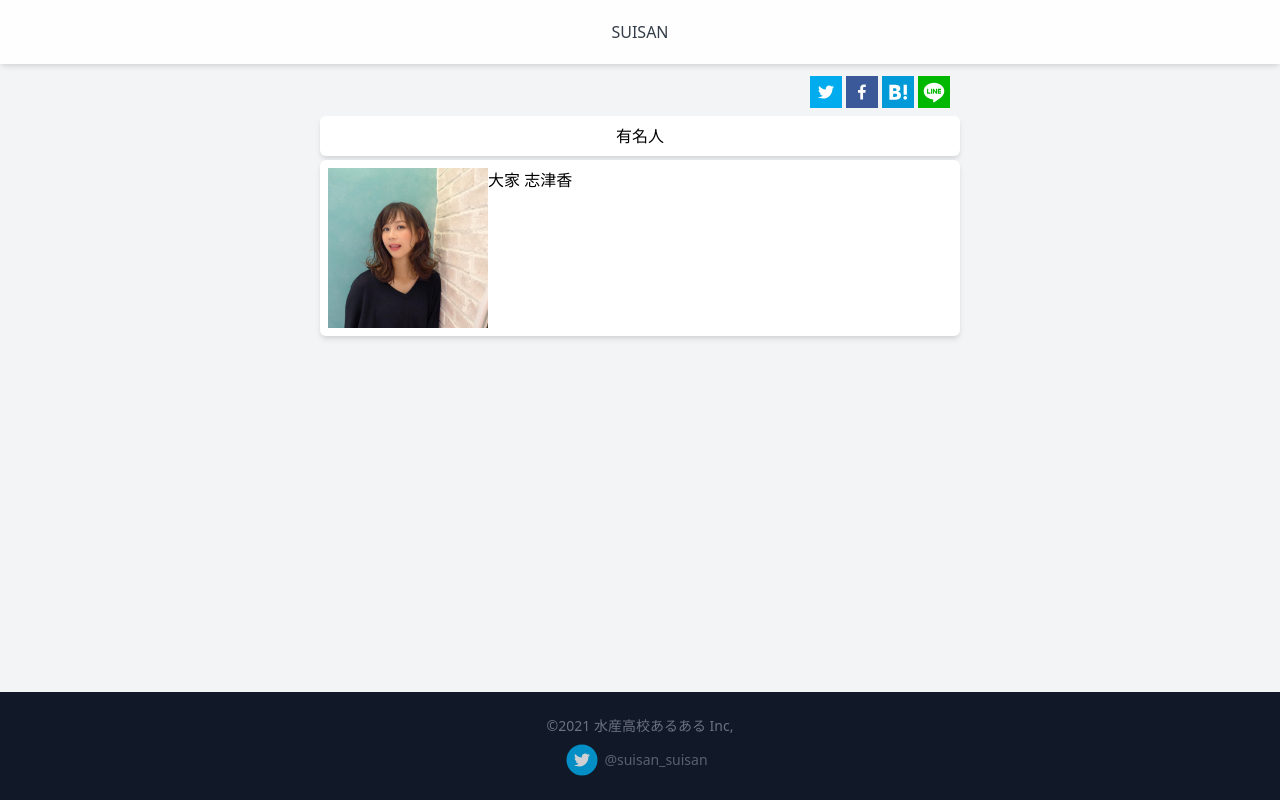
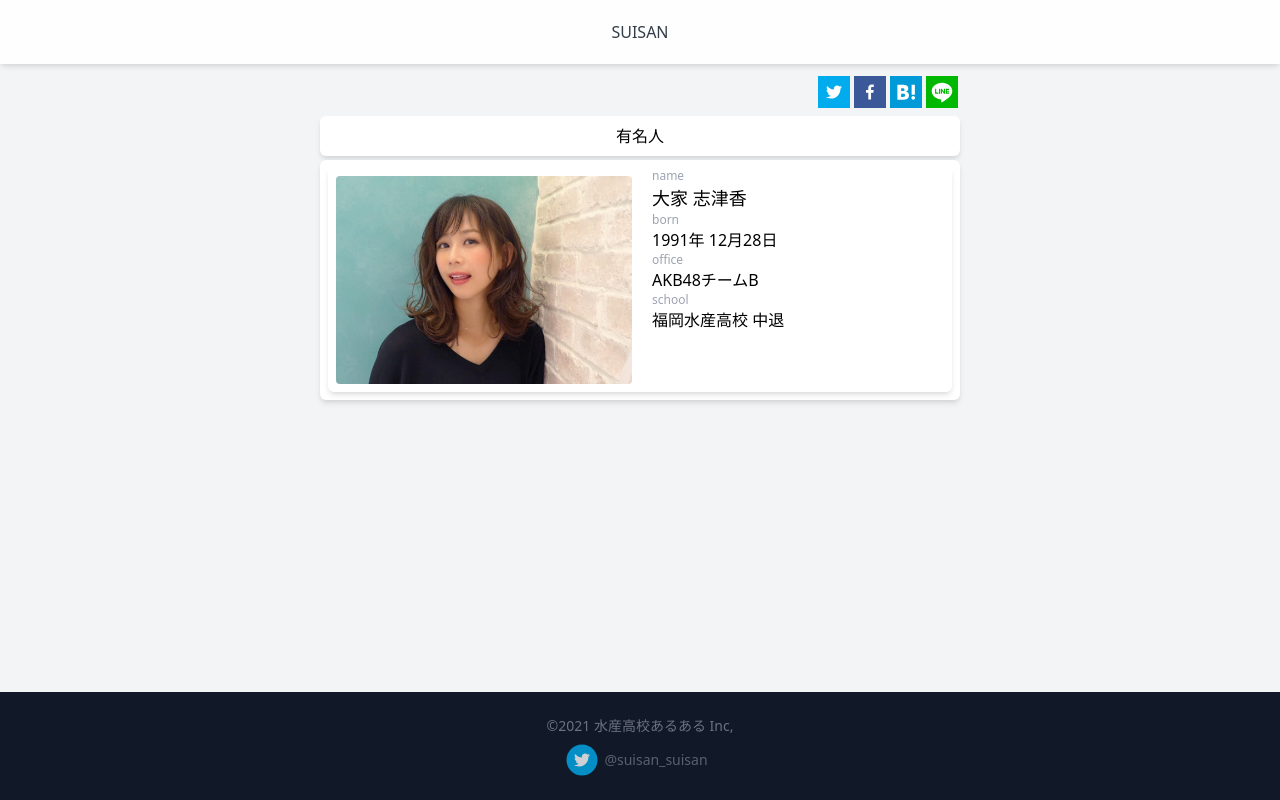
Before and after one commit to ryu-tarow/suisan_school, a Next.js app: page /famous in a window 1280 px wide. Built offline with nearby package versions, Linux system fonts and the light colour scheme.

Commit message:
fixed famous page

```diff
--- a/components/UIkit/ShareButton.tsx
+++ b/components/UIkit/ShareButton.tsx
@@ -16,7 +16,7 @@ interface Props {
 
 export const ShareButton = ({ text, url }: Props) => {
   return (
-    <ul className="mt-1 mr-2 flex justify-end">
+    <ul className="mt-1 flex justify-end">
       <li className=" m-0.5 duration-300 hover:opacity-70">
         <TwitterShareButton url={url} title={text}>
           <TwitterIcon size={32} round={false} />
--- a/pages/famous.tsx
+++ b/pages/famous.tsx
@@ -43,9 +43,19 @@ export default function Famous() {
         <ShareButton text={text} url={url} />
         <PageTitle text={"有名人"} />
         <div className="bg-white p-2 shadow-md rounded-md mb-5">
-          <div className="flex">
-          <img src="/ohya.jpg" className="w-40" />
-          大家 志津香
+          <div className="grid sm:grid-cols-2 shadow-md rounded-md
+          ">
+            <img src="/ohya.jpg" className="w-full sm:w-80 h-56 object-cover p-2 rounded-xl" />
+            <div className="px-3 pb-4 text-center sm:text-left">
+              <p className="text-xs text-gray-400">name</p>
+              <h3 className="text-lg">大家 志津香</h3>
+              <p className="text-xs text-gray-400">born</p>
+              <p>1991年 12月28日</p>
+              <p className="text-xs text-gray-400">office</p>
+              <p>AKB48チームB</p>
+              <p className="text-xs text-gray-400">school</p>
+              <p>福岡水産高校 中退</p>
+              </div>
             </div>
         </div>
       </div>
```
